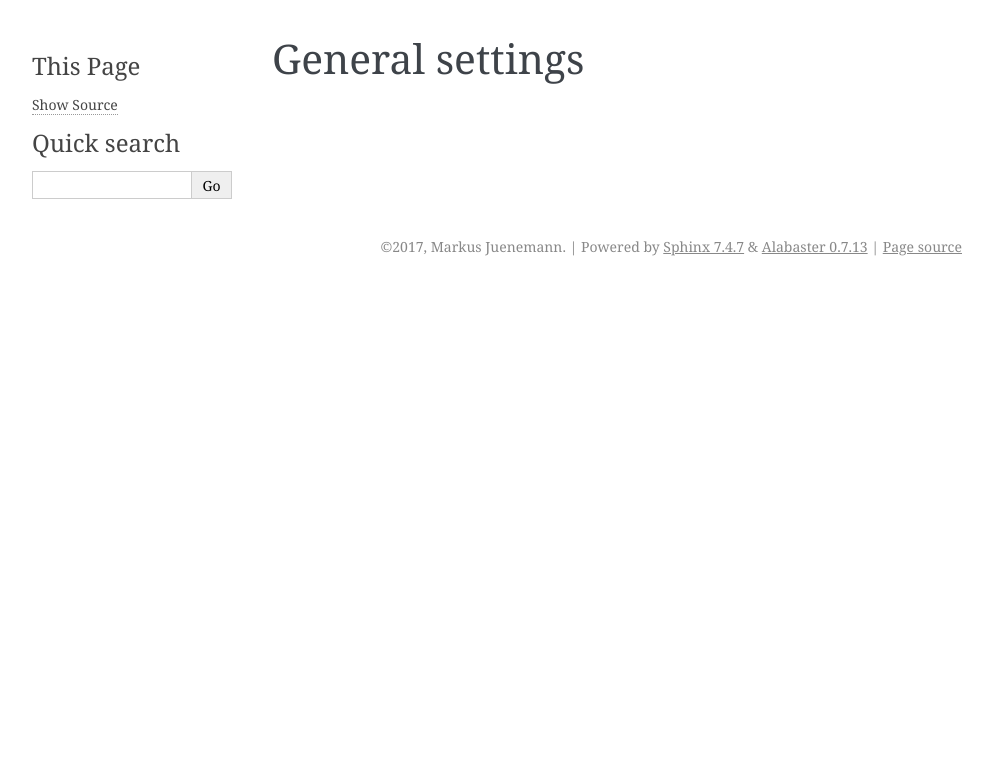
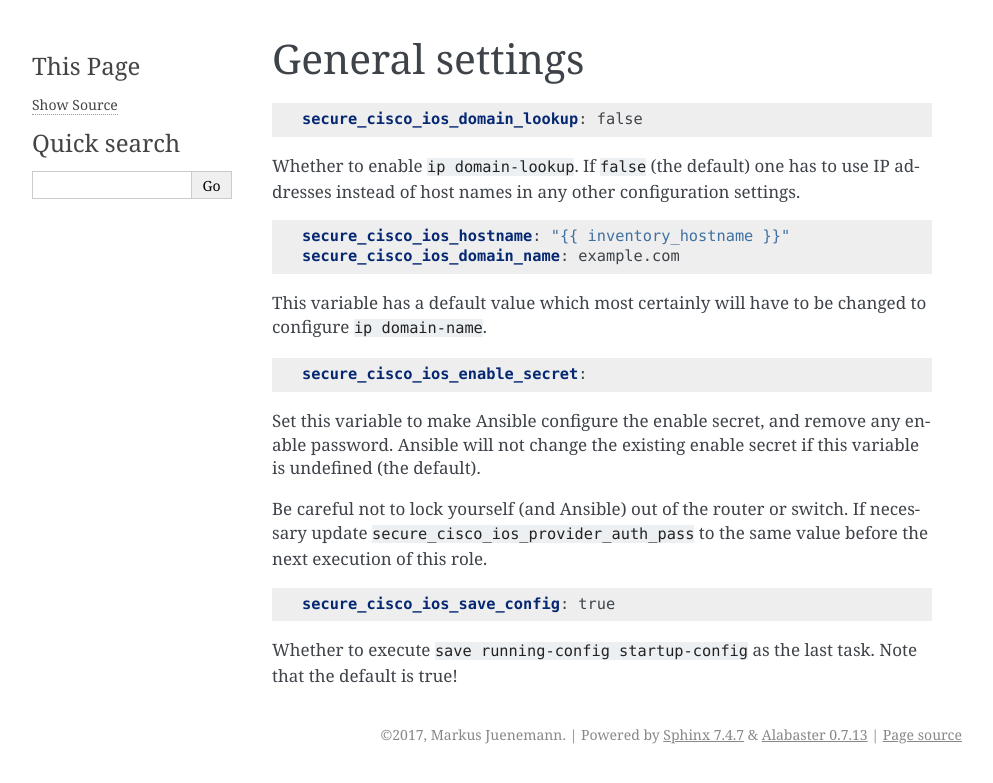
Before and after one commit to mjuenema/ansible-role-secure-cisco-ios, a Sphinx documentation site: the page built from docs/source/variables_general.rst, in a window 1280 px wide. Shown: the top 783 px of the page, without its empty margins (148-1141 px from the left). Built offline with Sphinx 7.4.7, drawn with Linux system fonts in a browser that asks for light colours.

Commit message:
Update variables_general.rst

```diff
--- a/docs/source/variables_general.rst
+++ b/docs/source/variables_general.rst
@@ -1,2 +1,37 @@
 General settings
 ================
+
+.. code-block:: yaml
+
+    secure_cisco_ios_domain_lookup: false
+
+Whether to enable ``ip domain-lookup``. If ``false`` (the default) one
+has to use IP addresses instead of host names in any other configuration
+settings.
+
+.. code-block:: yaml
+
+    secure_cisco_ios_hostname: "{{ inventory_hostname }}"
+    secure_cisco_ios_domain_name: example.com
+
+This variable has a default value which most certainly will have to be
+changed to configure ``ip domain-name``.
+
+.. code-block:: yaml
+
+    secure_cisco_ios_enable_secret:
+
+Set this variable to make Ansible configure the enable secret, and
+remove any enable password. Ansible will not change the existing enable
+secret if this variable is undefined (the default).
+
+Be careful not to lock yourself (and Ansible) out of the router or
+switch. If necessary update ``secure_cisco_ios_provider_auth_pass`` to
+the same value before the next execution of this role.
+
+.. code-block:: yaml
+
+    secure_cisco_ios_save_config: true
+
+Whether to execute ``save running-config startup-config`` as the last
+task. Note that the default is true!
```
